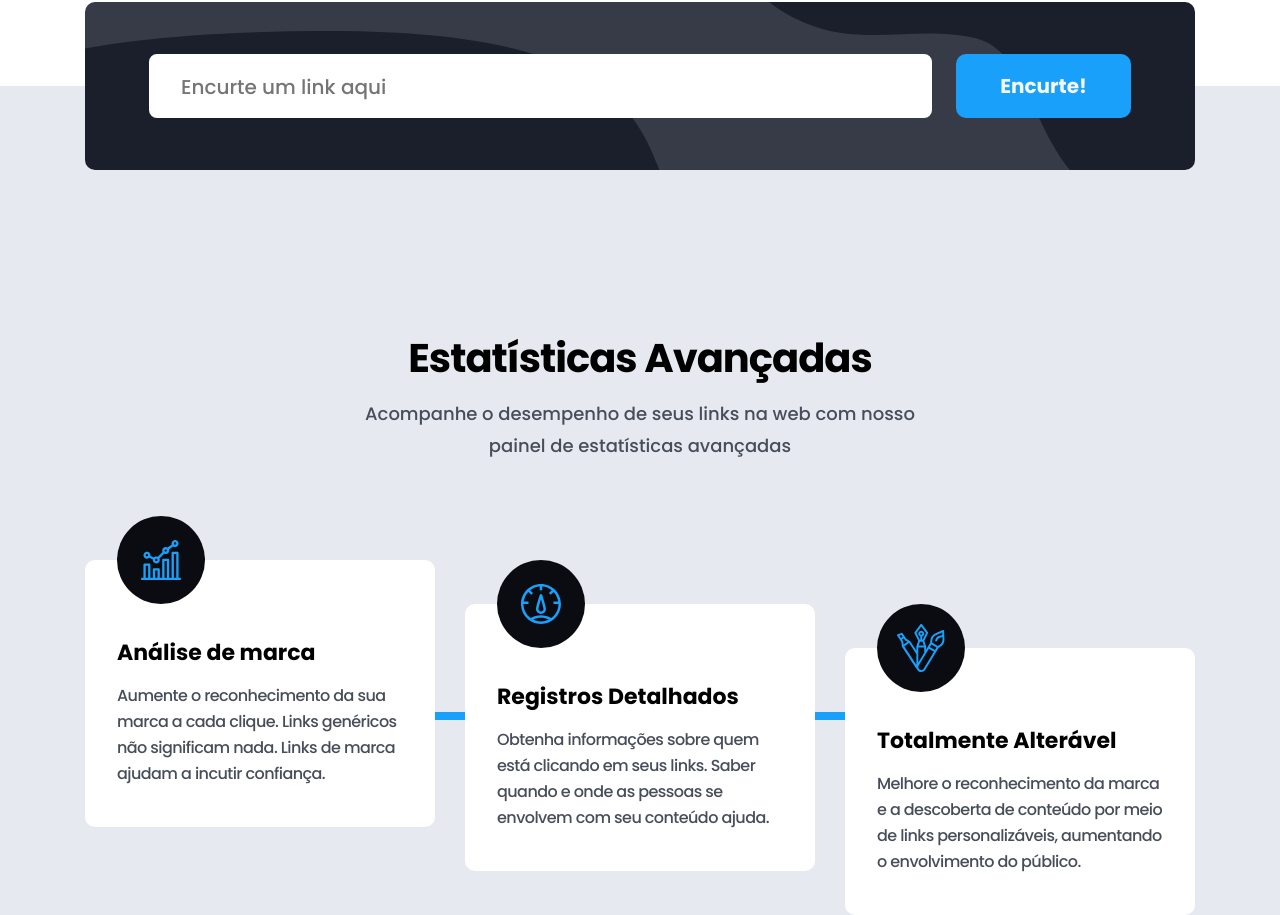
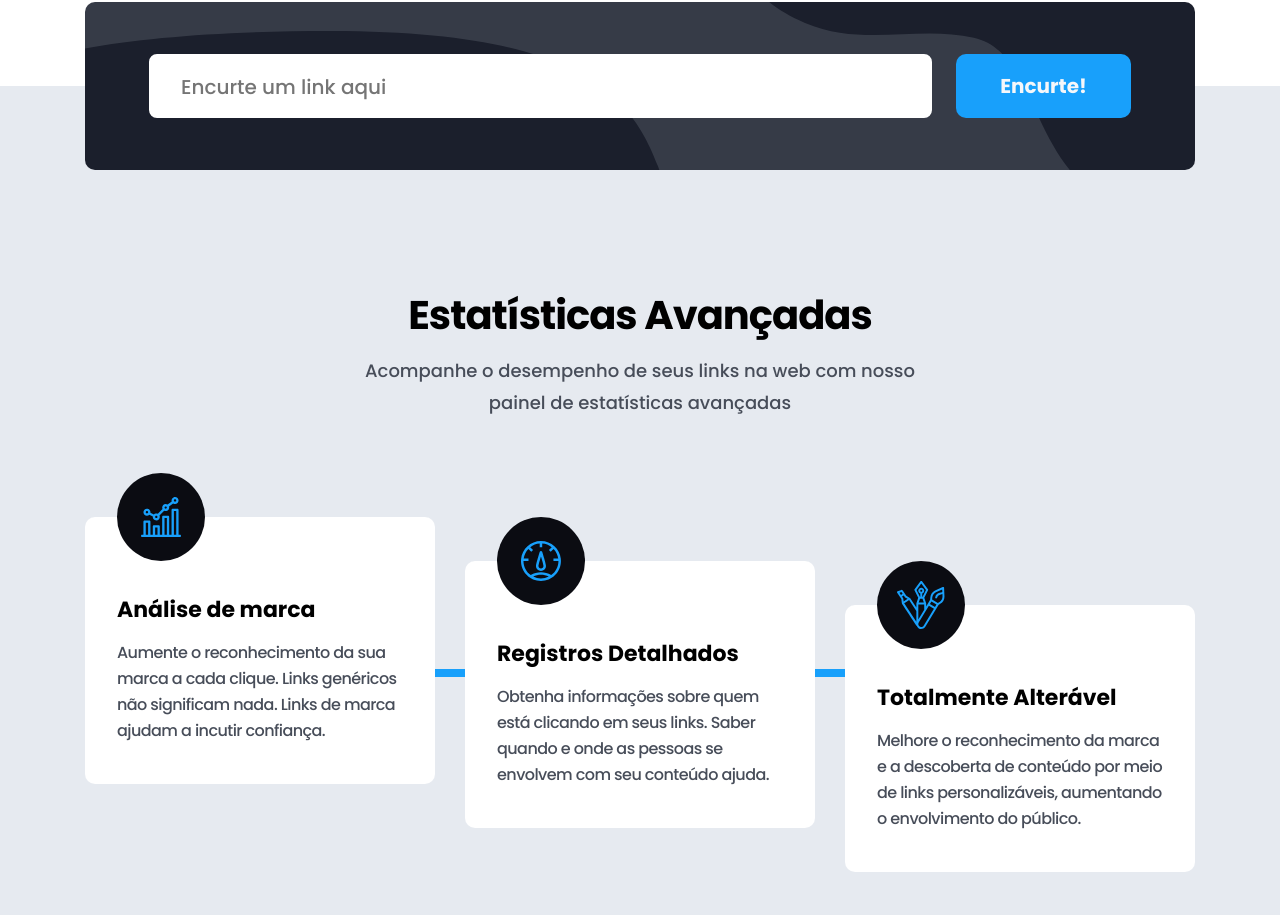
Before and after one commit to rafaelvieiracosta/url-shortening, a Vue app: page / in a window 1280 px wide. Shown: the part 713-1628 px from the top of the page. Built offline with nearby package versions, Linux system fonts and the light colour scheme.

Commit message:
fix: css styles

```diff
--- a/src/components/buscaResultado.vue
+++ b/src/components/buscaResultado.vue
@@ -28,7 +28,8 @@
         </button>
       </div>
     </div>
-    <div class="resultadoBusca_div">
+    <transition>
+      <div class="resultadoBusca_div" v-if="urlHistory.length > 0">
         <div class="resultadoBusca container">
           <transition-group tag="div" class="listResponse">
             <div
@@ -47,6 +48,7 @@
           </transition-group>
         </div>
       </div>
+    </transition>
   </section>
 </template>
 
@@ -185,13 +187,9 @@ export default {
 .resultadoBusca_div {
   background: #e6eaf0;
   padding: 0 20px;
-  padding-bottom: 50px;
 }
 .resultadoBusca {
   padding-top: 24px;
-}
-.listResponse {
-  margin-bottom: 16px;
 }
 .resultadoBusca_item {
   background: #fff;
--- a/src/components/detalhesEstatisticas.vue
+++ b/src/components/detalhesEstatisticas.vue
@@ -60,7 +60,7 @@ export default {};
 
 <style>
 #detalhesEstatisticas {
-  padding: 68px 20px 120px;
+  padding: 115px 20px 120px;
   background: #e6eaf0;
 }
 .detalhesEstatisticas_div > h2 {
```
Lines whose indentation alone changed are shown as unchanged.
